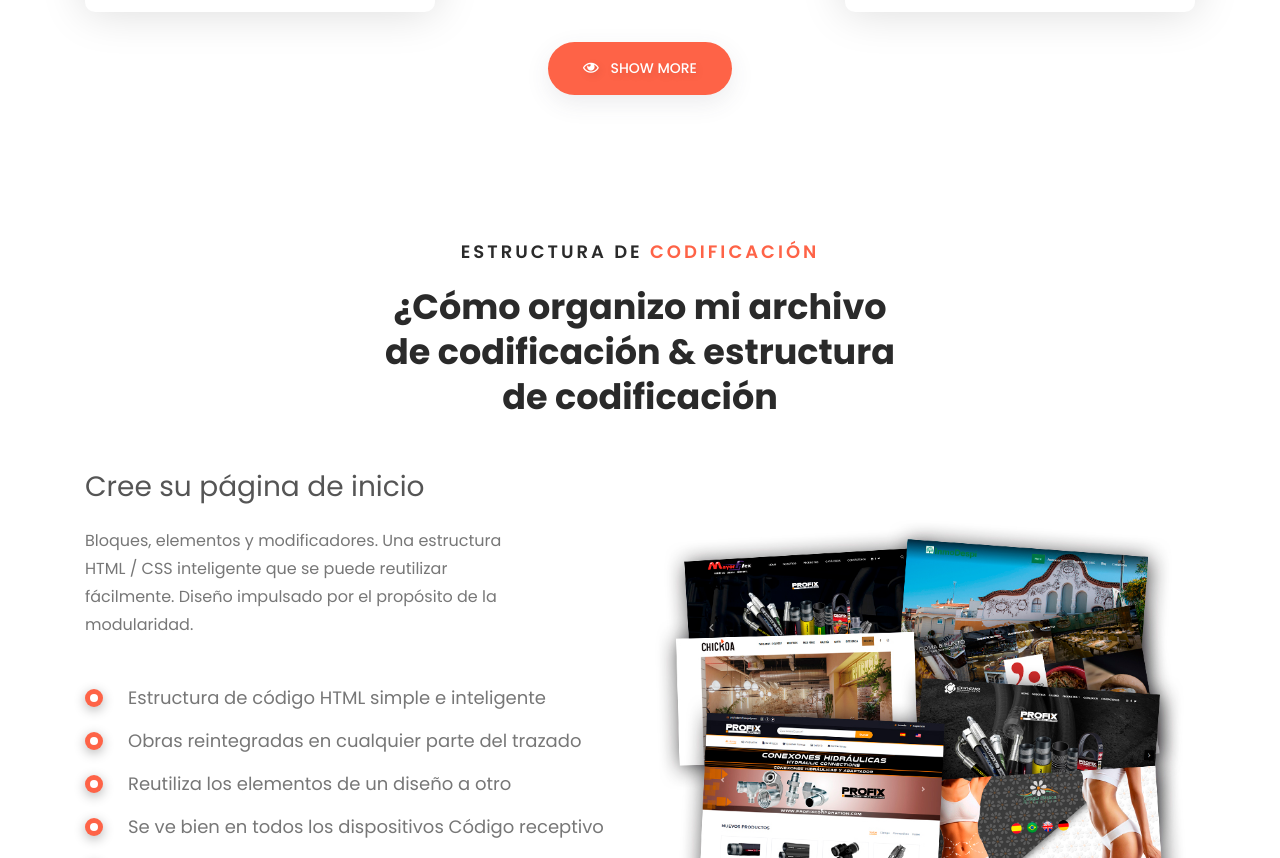
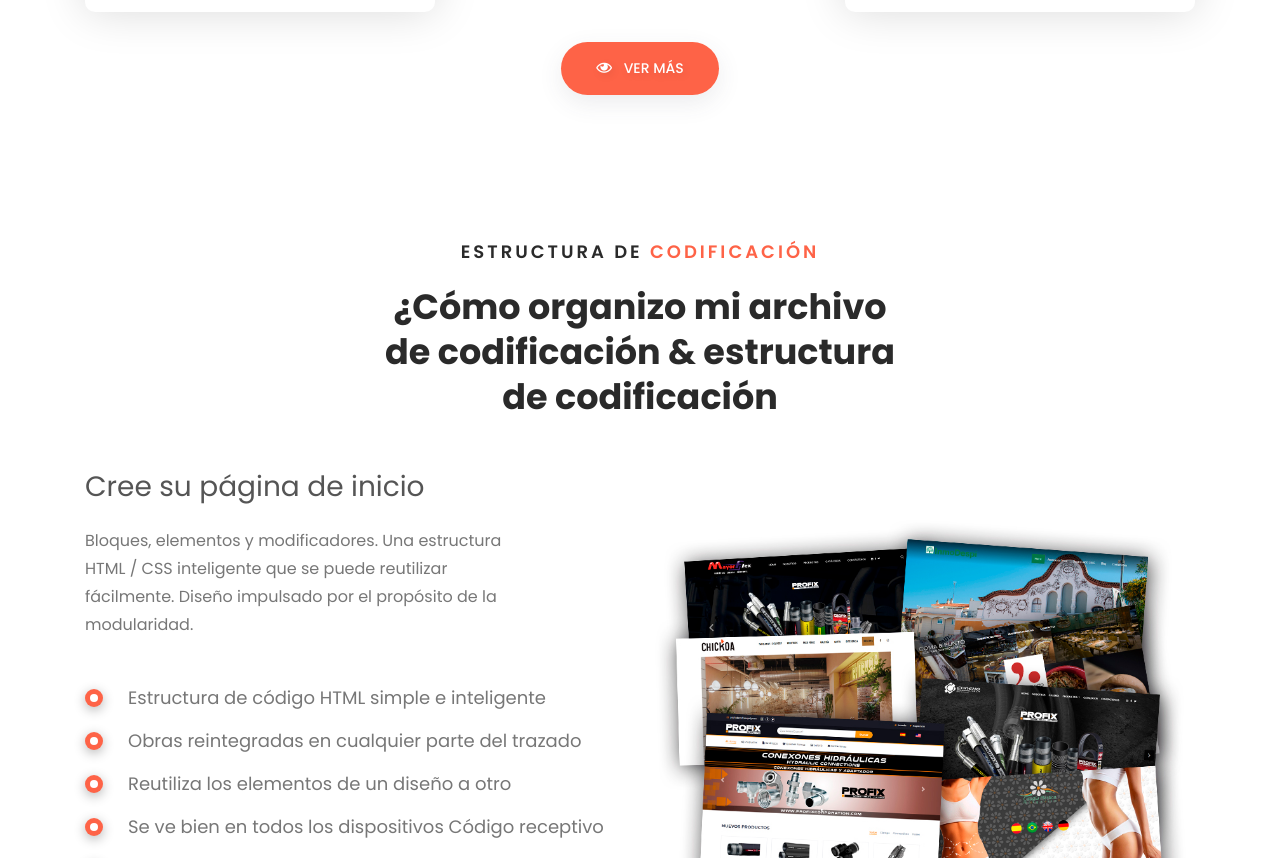
Before and after one commit to CarlosHernandez1991/portafolio, a plain HTML site: page index.html in a window 1280 px wide. Shown: the part 2640-3498 px from the top of the page. Drawn offline with Linux system fonts and the light colour scheme.

Commit message:
Update index.html

```diff
--- a/index.html
+++ b/index.html
@@ -265,9 +265,9 @@
                 <div class="row">
                     <div class="col-lg-12">
                         <div class="service-btn">
-                            <a class="btn btn-inline" href="#">
+                            <a class="btn btn-inline" href="#!">
                                 <i class="far fa-eye"></i>
-                                <span>show more</span>
+                                <span>ver más</span>
                             </a>
                         </div>
                     </div>
@@ -441,7 +441,7 @@
                 <div class="row">
                     <div class="col-lg-12">
                         <div class="port-show-btn">
-                            <a class="btn btn-inline" href="#">
+                            <a class="btn btn-inline" href="#!">
                                 <i class="far fa-eye"></i>
                                 <span>Ver Más</span>
                             </a>
```
